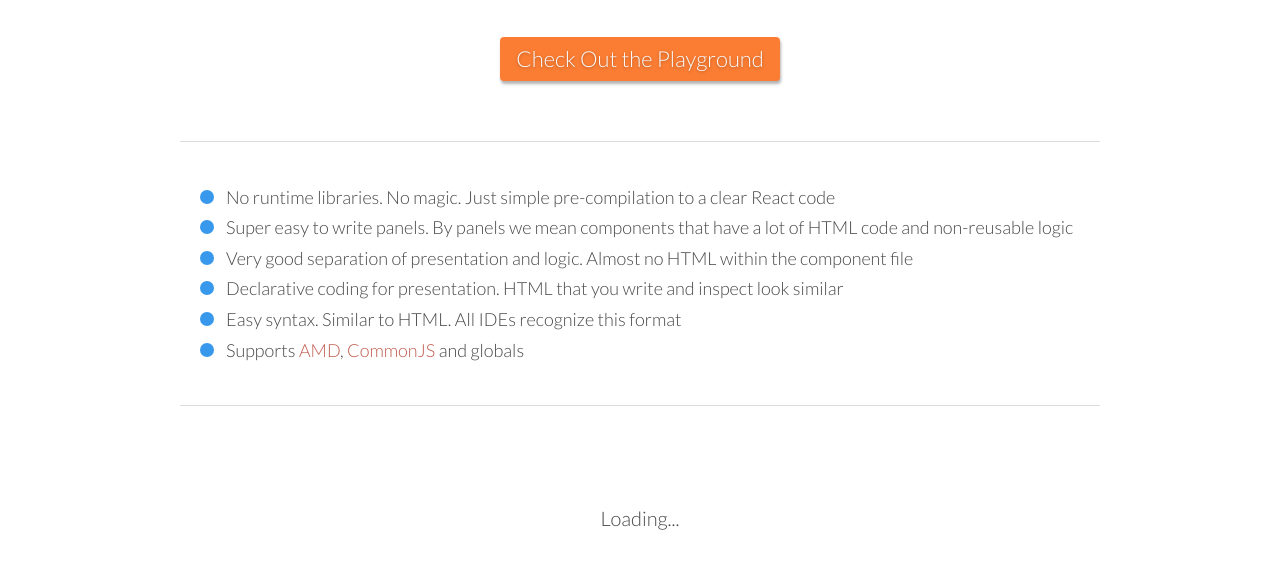
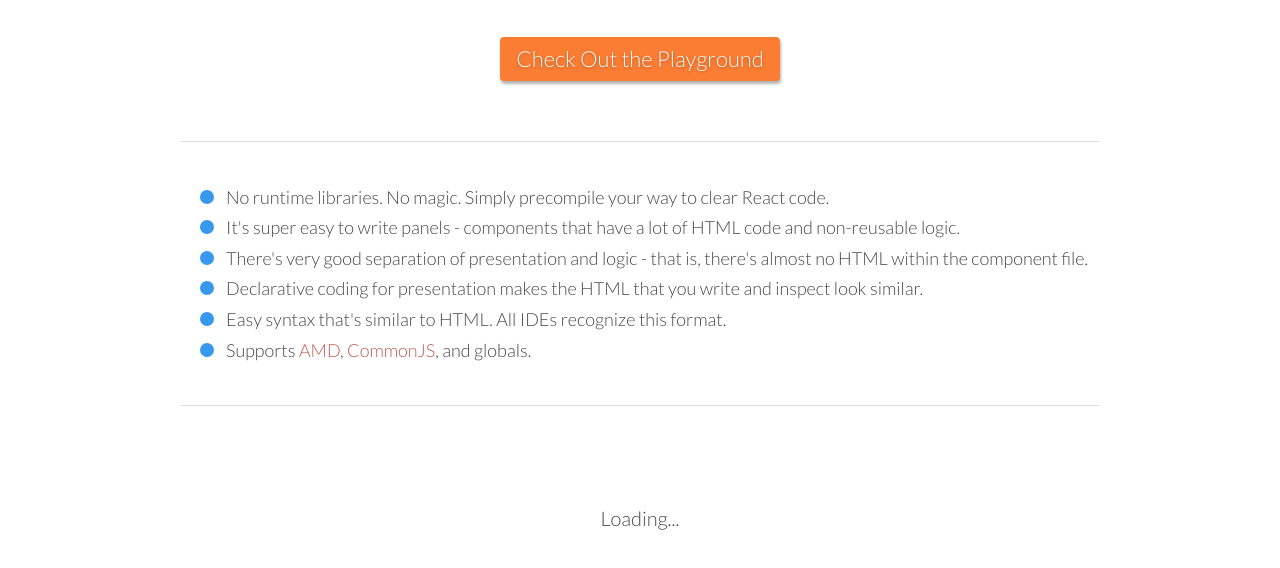
Before and after one commit to wix-incubator/react-templates, a website: page index.html in a window 1280 px wide. Shown: the part 280-848 px from the top of the page. Drawn offline with nearby package versions, Linux system fonts and the light colour scheme; a script that the page names is missing.

Commit message:
Updated list items to match README file.

```diff
--- a/index.html
+++ b/index.html
@@ -61,14 +61,13 @@
     <section class="content wrap">
         <section class="love-list">
             <ul>
-                <li>No runtime libraries. No magic. Just simple pre-compilation to a clear React code</li>
-                <li>Super easy to write panels. By panels we mean components that have a lot of HTML code and
-                    non-reusable logic
+                <li>No runtime libraries. No magic. Simply precompile your way to clear React code.</li>
+                <li>It's super easy to write panels - components that have a lot of HTML code and non-reusable logic.
                 </li>
-                <li>Very good separation of presentation and logic. Almost no HTML within the component file</li>
-                <li>Declarative coding for presentation. HTML that you write and inspect look similar</li>
-                <li>Easy syntax. Similar to HTML. All IDEs recognize this format</li>
-                <li>Supports <a href="#amd">AMD</a>, <a href="#commonjs">CommonJS</a> and globals</li>
+                <li>There's very good separation of presentation and logic - that is, there's almost no HTML within the component file.</li>
+                <li>Declarative coding for presentation makes the HTML that you write and inspect look similar.</li>
+                <li>Easy syntax that's similar to HTML. All IDEs recognize this format.</li>
+                <li>Supports <a href="#amd">AMD</a>, <a href="#commonjs">CommonJS</a>, and globals.</li>
             </ul>
         </section>
         <section id="home-section" class="home-section">
```
